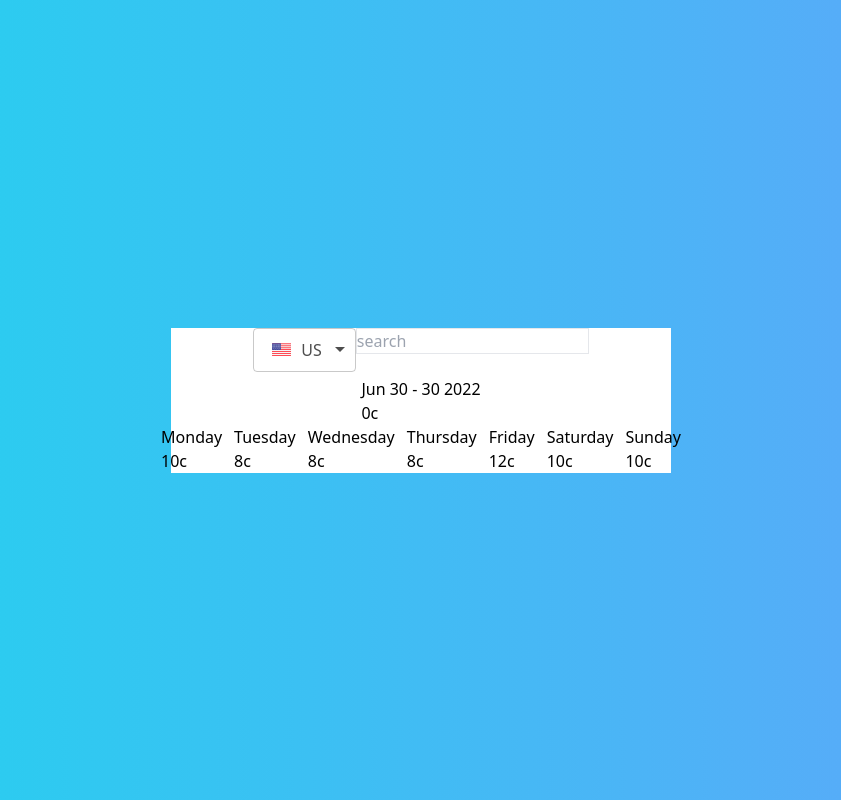
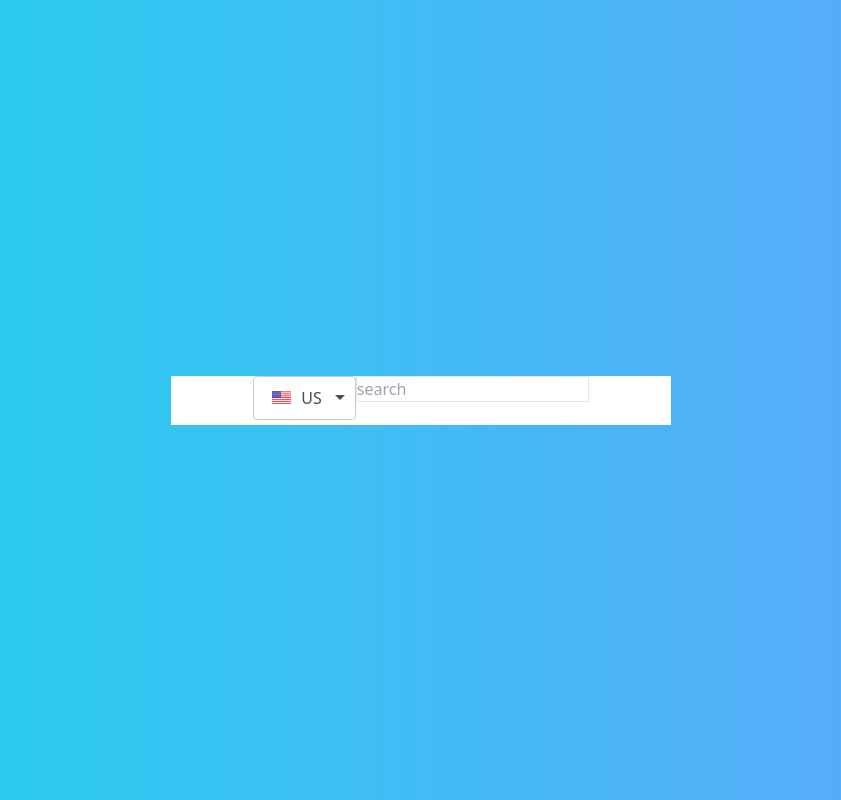
Before and after one commit to MilanMixa/weather-app, a React (Create React App) app: page / in a window 1280 px wide. Shown: the whole page, without its empty margins (219-1060 px from the left). Built offline with nearby package versions, Linux system fonts and the light colour scheme.

Commit message:
mapped through the five day data and displayed it as per design

```diff
--- a/src/containers/Home/AverageTemp/index.tsx
+++ b/src/containers/Home/AverageTemp/index.tsx
@@ -1,12 +1,12 @@
 import dayjs from "dayjs";
 
 const AverageTemp = ({
-  firstDay,
+  firstDay = undefined,
   lastDay,
   avgTemp,
 }: {
-  firstDay: string;
-  lastDay: string;
+  firstDay: string | undefined;
+  lastDay: string | undefined;
   avgTemp: number;
 }) => {
   const formatedFirstDay: string = dayjs(firstDay).format("MMM DD -");
@@ -14,10 +14,14 @@ const AverageTemp = ({
 
   return (
     <div>
-      <div>
-        {formatedFirstDay} {formatedLastDay}
-      </div>
-      <div>{avgTemp}c</div>
+      {firstDay && (
+        <>
+          <div>
+            {formatedFirstDay} {formatedLastDay}
+          </div>
+          <div>{avgTemp}c</div>
+        </>
+      )}
     </div>
   );
 };
--- a/src/containers/Home/WeeklyTemp/index.tsx
+++ b/src/containers/Home/WeeklyTemp/index.tsx
@@ -1,34 +1,17 @@
+import dayjs from "dayjs";
+
 const WeeklyTemp = ({ fiveDayInfo }: any) => {
   return (
-    <div className="flex gap-x-3">
-      <div>
-        <div>Monday</div>
-        <div>10c</div>
-      </div>
-      <div>
-        <div>Tuesday</div>
-        <div>8c</div>
-      </div>
-      <div>
-        <div>Wednesday</div>
-        <div>8c</div>
-      </div>
-      <div>
-        <div>Thursday</div>
-        <div>8c</div>
-      </div>
-      <div>
-        <div>Friday</div>
-        <div>12c</div>
-      </div>
-      <div>
-        <div>Saturday</div>
-        <div>10c</div>
-      </div>
-      <div>
-        <div>Sunday</div>
-        <div>10c</div>
-      </div>
+    <div className="flex gap-x-5">
+      {fiveDayInfo.map((dayInfo: any) => {
+        const date = dayjs(dayInfo.day).format("dddd");
+        return (
+          <div key={dayInfo.day}>
+            <div>{date}</div>
+            <div>{dayInfo.dailyAvgTemp}</div>
+          </div>
+        );
+      })}
     </div>
   );
 };
--- a/src/containers/Home/index.tsx
+++ b/src/containers/Home/index.tsx
@@ -22,6 +22,9 @@ const Home = () => {
   // console.log(weatherData, "weather data");
   // console.log(firstDay, lastDay, "datum");
 
+  const city = selectedCity?.name;
+  const state = selectedCity?.state;
+
   // getting single date
   let dailyData: any = [];
 
@@ -38,7 +41,7 @@ const Home = () => {
 
   type FiveDayInfo = {
     dailyAvgTemp: number;
-    day: number;
+    day: any;
   };
 
   let sum: number = 0;
@@ -64,7 +67,7 @@ const Home = () => {
     let dailyAvg = Number(((max + min) / 2).toFixed(0));
     fiveDayInfo[index] = {
       dailyAvgTemp: dailyAvg,
-      day: dayjs.unix(singleDay).get("date"),
+      day: dayjs.unix(singleDay),
     };
     // console.log(dailyAvg, "daily avg");
     sum += dailyAvg;
@@ -76,6 +79,7 @@ const Home = () => {
   return (
     <div className="w-[500px] bg-white flex justify-center items-center flex-col">
       <Form />
+      {/* {city} {state} */}
       <AverageTemp firstDay={firstDay} lastDay={lastDay} avgTemp={avgTemp} />
       <WeeklyTemp fiveDayInfo={fiveDayInfo} />
     </div>
```
